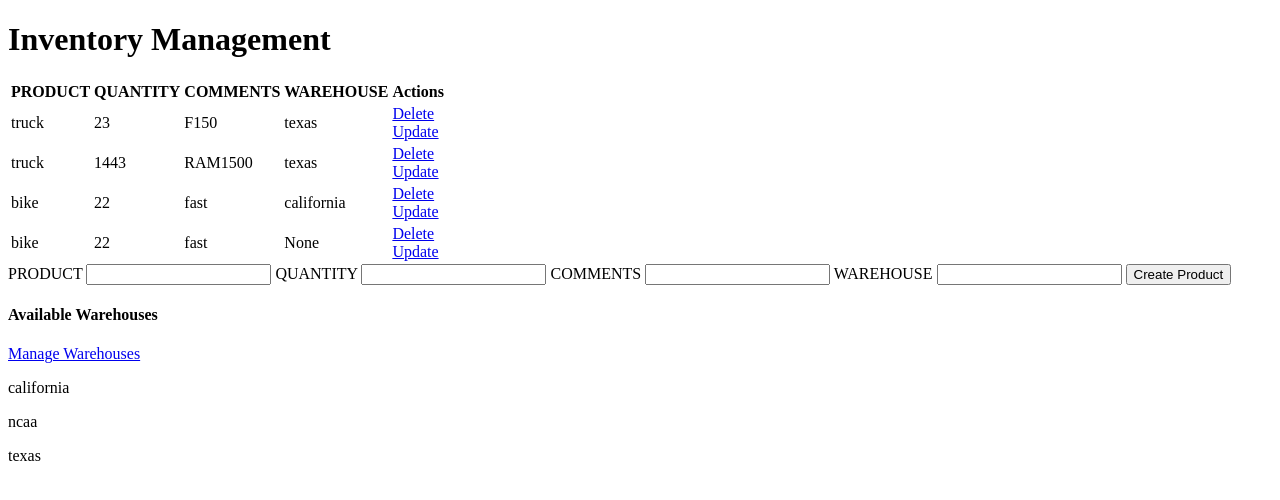
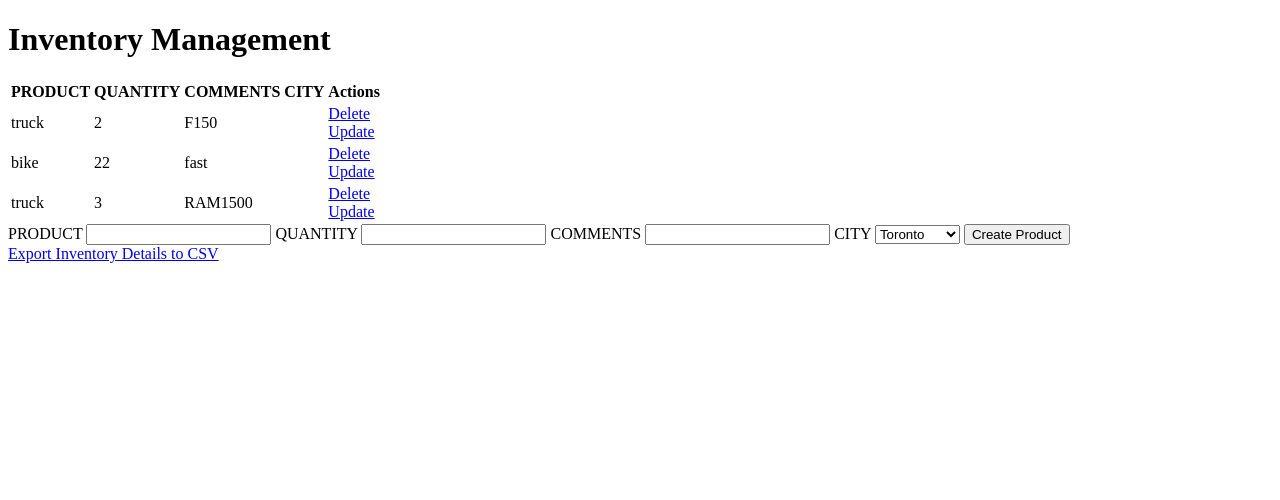
Before and after one commit to ruzhwei/InventoryManagement2, a Flask app: page / in a window 1280 px wide. Shown: the top 500 px of the page. Run offline with Flask 2, Linux system fonts and the light colour scheme; data comes from the database, SQL or seed files in the repository.

Commit message:
Version 1.0

```diff
--- a/app.py
+++ b/app.py
@@ -1,33 +1,26 @@
-from os import name
-from flask import Flask, render_template, request, redirect
+
+from flask import Flask, render_template, request, redirect, send_file
 from flask_sqlalchemy import SQLAlchemy
+from io import StringIO, BytesIO
+from datetime import datetime
+import csv
 
 app = Flask(__name__)
 app.config["SQLALCHEMY_DATABASE_URI"] = "sqlite:///data.db"  # relative path
 app.config["SQLALCHEMY_TRACK_MODIFICATIONS"] = False
 db = SQLAlchemy(app)
 
-# Create model for Products and Warehouses with the following attributes.
-# Warehouse and Product are in one-to-many relationship
-class Warehouse(db.Model):
-    id = db.Column(db.Integer, primary_key=True)
-    name = db.Column(db.String(50), nullable=False)
-    def __repr__(self):
-        return self.name
-
+# Create model for Products with the following attributes.
 class Products(db.Model):
     id = db.Column(db.Integer, primary_key=True)
     product = db.Column(db.String(100), nullable=False)  # must have a name
     quantity = db.Column(db.Integer, default=1)
     comments = db.Column(db.String(200))
-    ware_id = db.Column(db.Integer, db.ForeignKey("warehouse.id"))
-    warehouse = db.relationship('Warehouse', backref=db.backref('products', lazy = 'dynamic'))
+    city = db.Column(db.String(20), nullable=False)
 
-    def __init__(self, product, warehouse ):
+    def __init__(self, product, city ):
         self.product = product
-        self.warehouse = warehouse
-    def __repr__(self):
-        return '<Products %r>' % self.product
+        self.city = city
 # Creates the SQLite database (db).
 @app.before_first_request
 def create_table():
@@ -36,16 +29,12 @@ def create_table():
 
 @app.route("/", methods=["POST", "GET"])
 def index():
-    columns = [column.name for column in Products.__mapper__.columns if column.name != "id" and column.name != "ware_id"]
-    columns.append('warehouse')
+    columns = [column.name for column in Products.__mapper__.columns if column.name != "id" and column.name != "city"]
     # Add new product to the db
     if request.method == "POST":
-        new_warehouse_name = request.form['warehouse']
-        new_warehouse = Warehouse.query.filter_by(name = str(new_warehouse_name)).first()
-        # if not specified or the warehouse user input does not exist, warehouse will be "None", we can update this attr later
-        new_task = Products(product = request.form['product'], warehouse= new_warehouse)
+        new_task = Products(product = request.form['product'], city = request.form['city'])
         for column in columns:
-            if column == 'warehouse' or column == 'product':
+            if column == 'city' or column == 'product':
                 continue
             else:
                 setattr(new_task, column, request.form[column])
@@ -60,8 +49,7 @@ def index():
     else:
 
         products = Products.query.all()
-        warehouse = Warehouse.query.all()
-        return render_template("index.html", products=products, columns=columns, warehouse = warehouse)
+        return render_template("index.html", products=products, columns=columns)
 
 
 @app.route("/manageWare", methods=["POST", "GET"])
@@ -125,20 +113,13 @@ def delete(id):
 
 @app.route("/update/<int:id>", methods=["POST", "GET"])
 def update(id):
-    columns = [column.name for column in Products.__mapper__.columns if column.name != "id" and column.name != "ware_id"]
-    columns.append('warehouse')
+    columns = [column.name for column in Products.__mapper__.columns if column.name != "id" and column.name != "city"]
     product_to_update = Products.query.get_or_404(id)
 
     # Update the info of a product.
     if request.method == "POST":
         for column in columns:
-            if column == 'warehouse':
-                new_warehouse_name = request.form[column]
-                new_warehouse = Warehouse.query.filter_by(name = str(new_warehouse_name)).first()
-                # if not specified or the warehouse user input does not exist, warehouse will be "None", we can update this attr later
-                product_to_update.warehouse = new_warehouse
-            else:
-                setattr(product_to_update, column, request.form[column])
+            setattr(product_to_update, column, request.form[column])
         try:
             db.session.commit()
             return redirect("/")
@@ -147,3 +128,29 @@ def update(id):
 
     else:
         return render_template("update.html", product=product_to_update, columns=columns)
+
+@app.route("/export")
+def export():
+    # Exports product data to a CSV.
+    # Creates CSV in memory via StringIO and converts buffer into a file-like object via BytesIO.
+    csv_buffer = StringIO()
+    writer = csv.writer(csv_buffer)
+
+    first_row = [column.name for column in Products.__mapper__.columns]
+    writer.writerow(first_row)
+
+    for record in Products.query.all():
+        row = []
+        for column in Products.__mapper__.columns:
+            row.append(getattr(record, column.name))
+        writer.writerow(row)
+
+    csv_obj = BytesIO()
+    csv_obj.write(csv_buffer.getvalue().encode())
+    csv_obj.seek(0)
+
+    return send_file(
+        path_or_file=csv_obj,
+        as_attachment=True,
+        download_name=f"Inventory_data_{datetime.now().strftime('%Y%m%d%H%M%S')}.csv"
+    )
--- a/templates/index.html
+++ b/templates/index.html
@@ -13,6 +13,7 @@
                 {% for column in columns %}
                     <th>{{ column.upper().replace("_", " ") }}</th>
                 {% endfor %}
+                <th>CITY</th>
                 <th>Actions</th>
             </tr>
             {% for product in products %}
@@ -20,6 +21,8 @@
                     {% for column in columns %}
                         <td>{{ product[column] }}</td>
                     {% endfor %}
+                    <td>{{ product[city] }}</td>
+
                     <td>
                         <a href="/delete/{{ product.id }}">Delete</a>
                         <br>
@@ -36,16 +39,20 @@
                 <input type="text" name="{{ column }}" id="{{ column }}">
             </label>
         {% endfor %}
+        <label for="city">{{ "CITY" }}
+        <select name="city">
+            <option value="Toronto">Toronto</option>
+            <option value="Austin">Austin</option>
+            <option value="Las Vegas">Las Vegas</option>
+            <option value="New York">New York</option>
+            <option value="San Diego">San Diego</option>
+        </select>
         <input type="submit" value="Create Product">
     </form>
 
-    <table>
-        <h4>Available Warehouses</h4>
-        <a href="/manageWare">Manage Warehouses</a>
-        {% for house in warehouse %}
-            <p>{{ house }}</p>
-        {% endfor %}
-    </table>
+</div>
 
+<a href="/export">Export Inventory Details to CSV</a>
 </div>
+
 {% endblock %}
```
Also changed, not shown: data.db.
